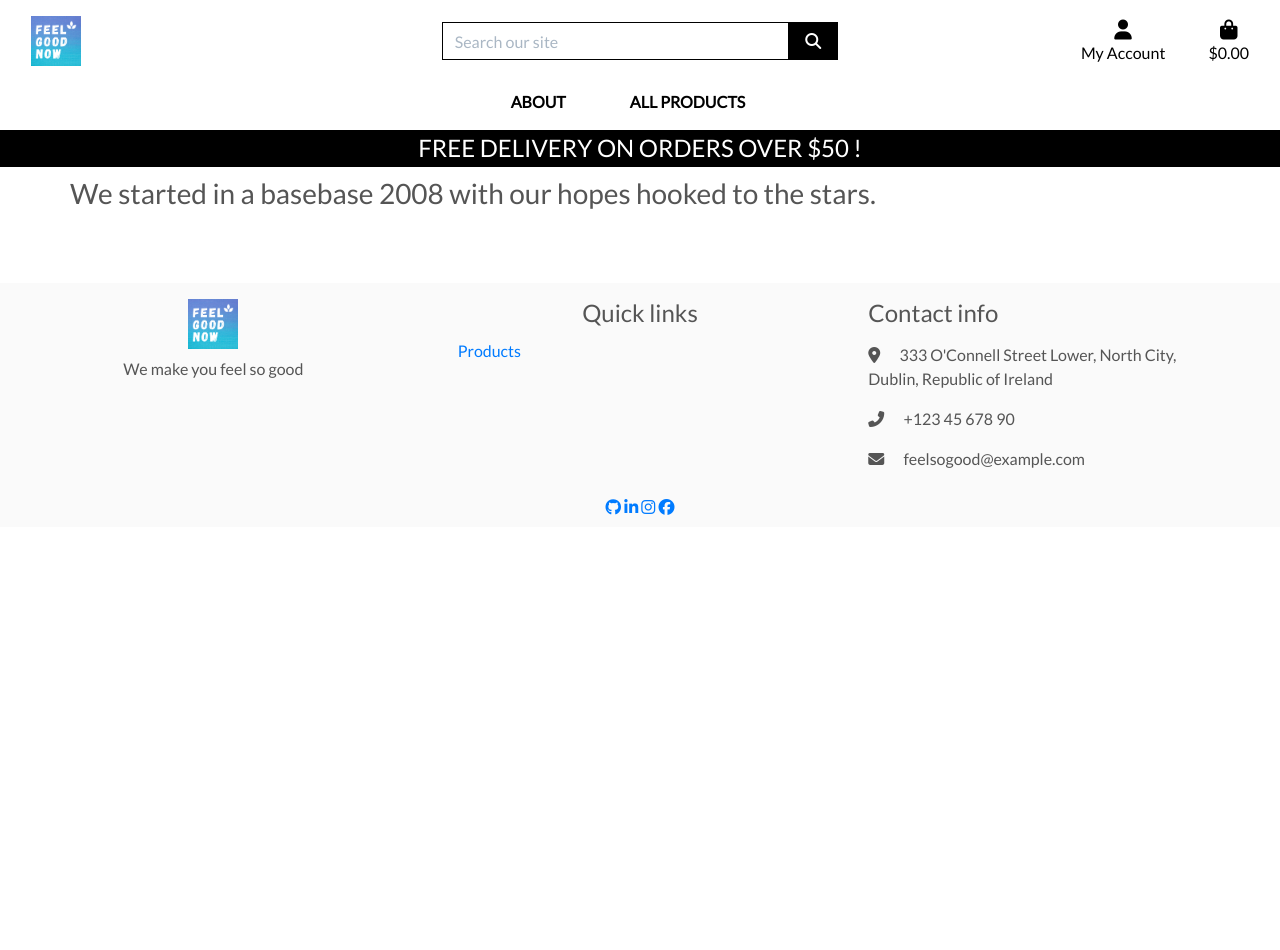
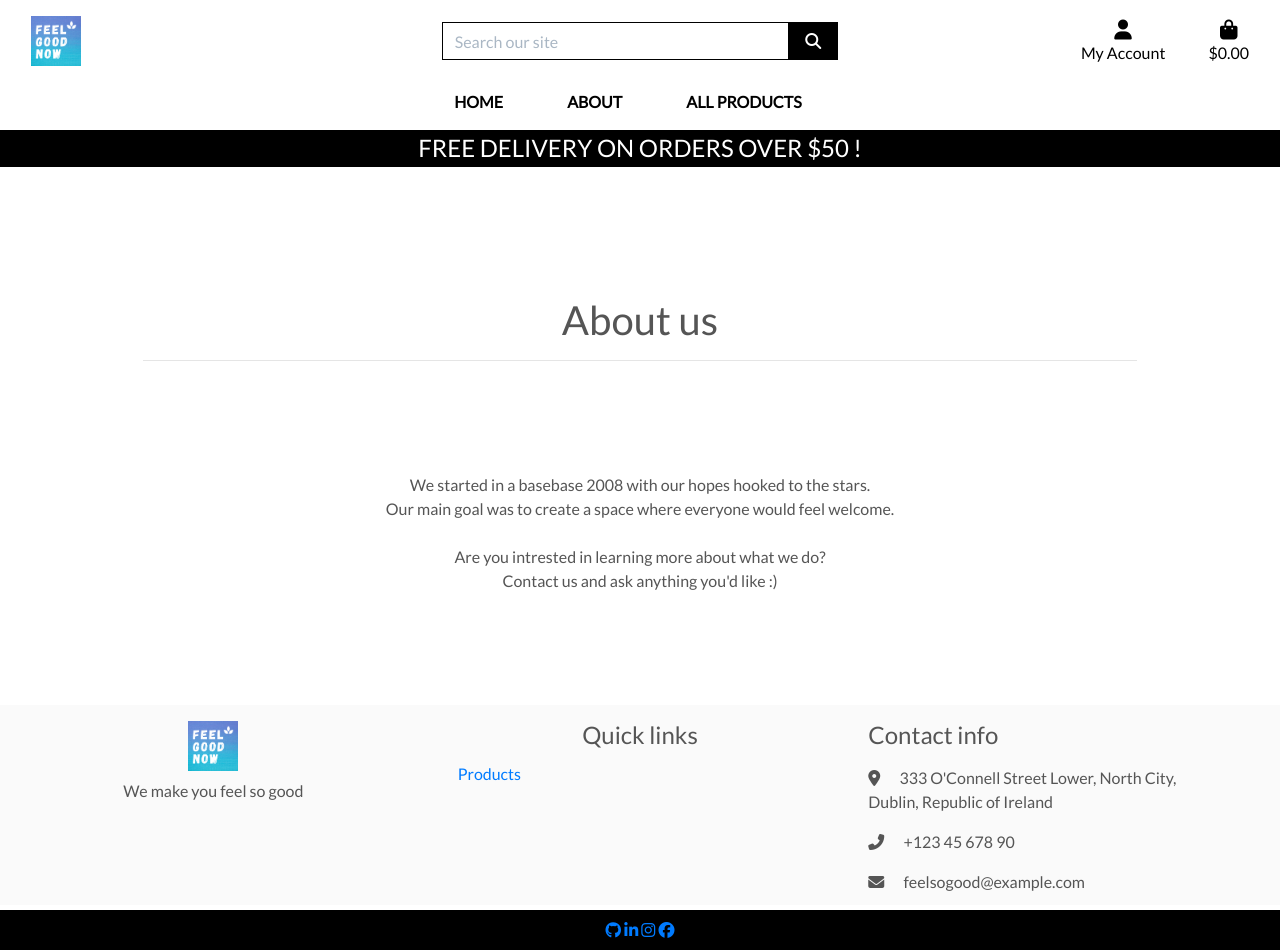
Before and after one commit to boomernag/feel-so-good, a Django app: page /about/ in a window 1280 px wide. Before the commit the page ends 515 px from the top, so only its background shows below. Run offline with Django 3.2, Linux system fonts and the light colour scheme; parts of the project's set-up code (start-up, migrations or seed data) failed here and were passed over; some libraries are stand-ins or nearby versions.

Commit message:
add about app

```diff
--- a/about/templates/about/about.html
+++ b/about/templates/about/about.html
@@ -3,7 +3,7 @@
 {% block extra_title %}- About{% endblock %}
 {% block content%}
 
-<div class="container-xl my-3 my-md-5">
+<div class="container my-3 my-md-5 mt-5 pt-5">
     <!--About Heading-->
     <div class="row">
         <div class="col-12 text-center">
@@ -13,9 +13,14 @@
     </div>
     <!--About- Main sections-->
     <div class="row text-center mt-3 mt-md-5">
-        <div class="h3">
+        <div class="col d-flex justify-content-center mt-5 mb-5">
             <p>
-                We started in a basebase 2008 with our hopes hooked to the stars.
+                We started in a basebase 2008 with our hopes hooked to the stars. <br>
+                Our main goal was to create a space where everyone would feel welcome.
+                <br>
+                <br>
+                Are you intrested in learning more about what we do? <br>
+                Contact us and ask anything you'd like :)
             </p>
         </div>
     </div>
--- a/bag/templates/bag/bag.html
+++ b/bag/templates/bag/bag.html
@@ -3,7 +3,7 @@
 {% load bag_tools %}
 
 {% block page_header %}
-    <div class="container header-container">
+    <div class="container main-heading">
         <div class="row">
             <div class="col"></div>
         </div>
--- a/checkout/templates/checkout/checkout.html
+++ b/checkout/templates/checkout/checkout.html
@@ -8,7 +8,7 @@
 {% endblock %}
 
 {% block page_header %}
-    <div class="container header-container">
+    <div class="container main-heading">
         <div class="row">
             <div class="col"></div>
         </div>
--- a/checkout/templates/checkout/checkout_success.html
+++ b/checkout/templates/checkout/checkout_success.html
@@ -4,7 +4,7 @@
     <link rel="stylesheet" href="{% static 'checkout/css/checkout.css' %}">
 {% endblock %}
 {% block page_header %}
-    <div class="container header-container">
+    <div class="container main-heading">
         <div class="row">
             <div class="col"></div>
         </div>
--- a/products/fixtures/categories.json
+++ b/products/fixtures/categories.json
@@ -1 +1 @@
-[{"pk": 1, "model": "products.category", "fields": {"name": "activewear", "friendly_name": "Activewear"}}, {"pk": 2, "model": "products.category", "fields": {"name": "bed_bath", "friendly_name": "Bed & Bath"}}, {"pk": 3, "model": "products.category", "fields": {"name": "clearance", "friendly_name": "Clearance"}}, {"pk": 4, "model": "products.category", "fields": {"name": "deals", "friendly_name": "Deals"}}, {"pk": 5, "model": "products.category", "fields": {"name": "essentials", "friendly_name": "Essentials"}}, {"pk": 6, "model": "products.category", "fields": {"name": "jeans", "friendly_name": "Jeans"}}, {"pk": 7, "model": "products.category", "fields": {"name": "kitchen_dining", "friendly_name": "Kitchen & Dining"}}, {"pk": 8, "model": "products.category", "fields": {"name": "new_arrivals", "friendly_name": "New Arrivals"}}, {"pk": 9, "model": "products.category", "fields": {"name": "shirts", "friendly_name": "Shirts"}}]
+[{"pk": 1, "model": "products.category", "fields": {"name": "activewear", "friendly_name": "Activewear"}}, {"pk": 5, "model": "products.category", "fields": {"name": "essentials", "friendly_name": "Essentials"}}, {"pk": 6, "model": "products.category", "fields": {"name": "jeans", "friendly_name": "Jeans"}}, {"pk": 8, "model": "products.category", "fields": {"name": "new_arrivals", "friendly_name": "New Arrivals"}}, {"pk": 9, "model": "products.category", "fields": {"name": "shirts", "friendly_name": "Shirts"}}]
--- a/products/templates/products/edit_product.html
+++ b/products/templates/products/edit_product.html
@@ -1,7 +1,7 @@
 {% extends "base.html" %}
 {% load static %}
 {% block page_header %}
-    <div class="container header-container">
+    <div class="container main-heading">
         <div class="row">
             <div class="col"></div>
         </div>
--- a/products/templates/products/product_detail.html
+++ b/products/templates/products/product_detail.html
@@ -2,7 +2,7 @@
 {% load static %}
 
 {% block page_header %}
-    <div class="container header-container">
+    <div class="container main-heading">
         <div class="row">
             <div class="col"></div>
         </div>
--- a/products/templates/products/products.html
+++ b/products/templates/products/products.html
@@ -2,7 +2,7 @@
 {% load static %}
 
 {% block page_header %}
-    <div class="container header-container">
+    <div class="container main-heading">
         <div class="row">
             <div class="col"></div>
         </div>
--- a/static/css/base.css
+++ b/static/css/base.css
@@ -7,6 +7,7 @@ body {
     height: calc(100vh - 164px);
     color: #555;
     font-family: 'Lato';
+    margin-bottom:50px;
 }
 
 .vertical-center {
@@ -30,8 +31,18 @@ body {
 }
 
 /*Landing page - reviews section*/
-.footer {
+#footer {
+    position: relative;
+    height: 200px;
     background-color: #fafafa;
+    bottom: 0px;
+    left: 0px;
+    right: 0px;
+    margin-bottom: 0px;
+}
+
+.bottom-footer {
+    background-color: black;
 }
 
 .logo {
@@ -340,14 +351,14 @@ input[name='q']::placeholder {
         z-index: 1030;
     }
 
-    .header-container {
-        padding-top: 164px;
+    .main-heading {
+        padding-top: 200px;
     }
 }
 
 /* pad the top a bit when navbar is collapsed on mobile */
 @media (max-width: 991px) {
-    .header-container {
+    .main-heading {
         padding-top: 116px;
     }
 
--- a/templates/includes/footer.html
+++ b/templates/includes/footer.html
@@ -1,5 +1,5 @@
 <!--Footer-->
-<div class="pt-5 pt-lg-3 container-fluid footer">
+<div id="footer" class="pt-5 pt-lg-3 container-fluid footer">
     <!--Desktop only footer section-->
     <div class="row text-center d-none d-lg-flex ">
         <div class="col-4">
@@ -25,7 +25,7 @@
         </div>
     </div>
     <!--Bottom main footer-->
-    <div class="row main-footer py-3 py-lg-2">
+    <div class="row bottom-footer py-3 py-lg-2">
         <div class="col-12 container text-center">
             <a href="https://github.com/" target="_blank"
                 rel="noopener" class="icon-footer-container">
--- a/templates/includes/main-nav.html
+++ b/templates/includes/main-nav.html
@@ -1,6 +1,6 @@
 <div class="collapse navbar-collapse" id="main-nav">
     <ul class="navbar-nav w-auto mx-auto">
-        <li class="nav-item d-block d-md-none">
+        <li>
             <a class="logo-font font-weight-bold nav-link text-black mr-5" href="{% url 'home' %}" id="home-link">
                 Home
             </a>
```
